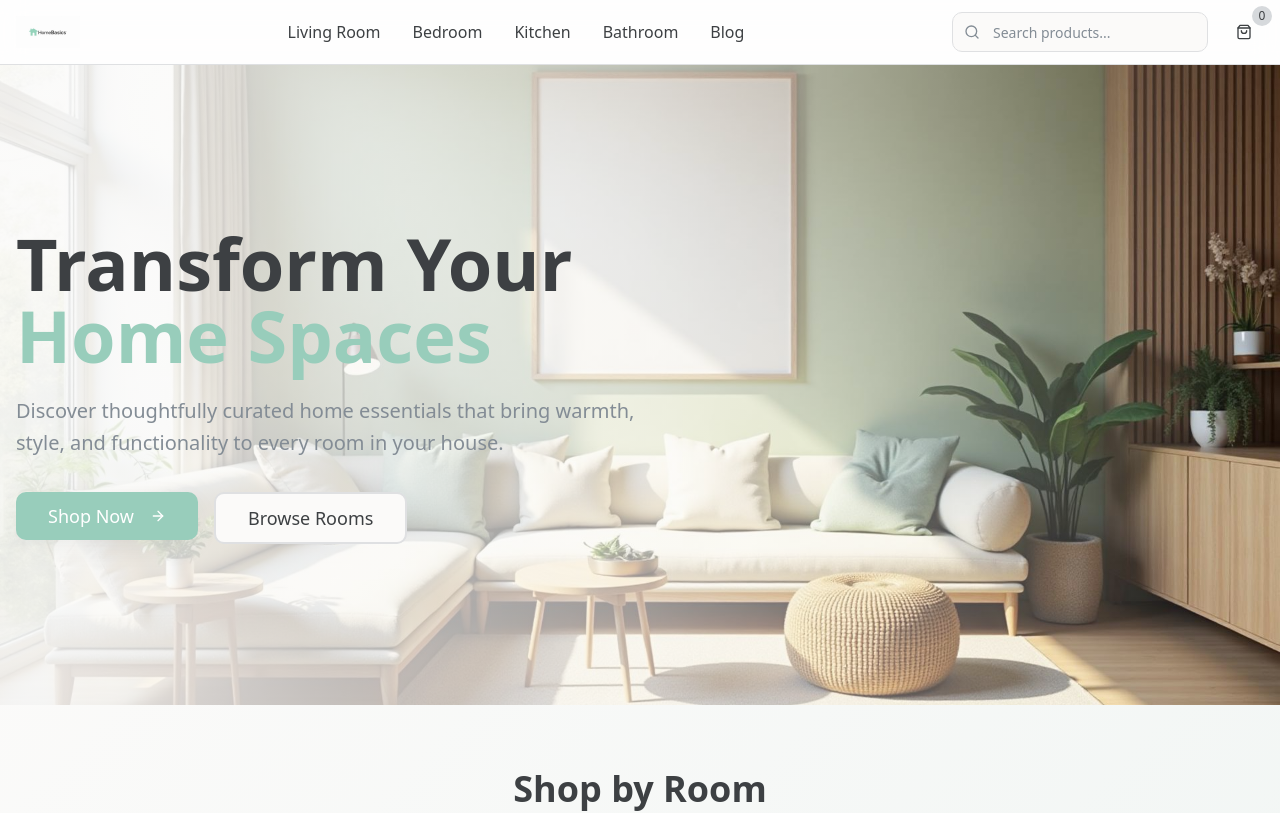
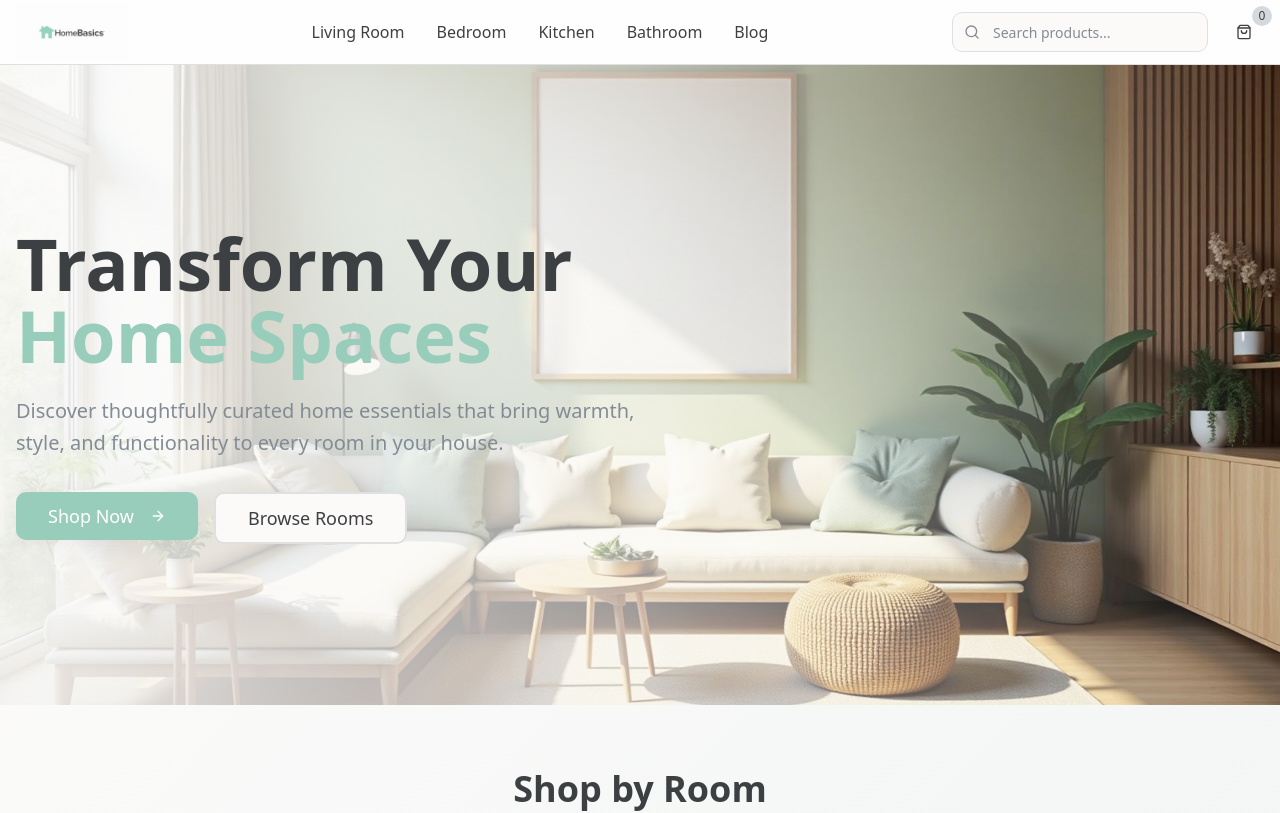
Before and after one commit to temsula110-create/home-space-hub, a React (Vite) app: page / in a window 1280 px wide. Shown: the top 813 px of the page. Built offline with nearby package versions, Linux system fonts and the light colour scheme.

Commit message:
Make logo larger and add clone command
Update logo to be more pronounced and include instructions for cloning the GitHub repository.

```diff
--- a/src/components/Header.tsx
+++ b/src/components/Header.tsx
@@ -13,7 +13,7 @@ const Header = () => {
         <div className="flex items-center justify-between h-16">
           {/* Logo */}
           <div className="flex items-center">
-            <img src={logo} alt="HomeBasics" className="h-8 w-auto" />
+            <img src={logo} alt="HomeBasics" className="h-12 w-auto md:h-14 font-bold" />
           </div>
 
           {/* Desktop Navigation */}
```
